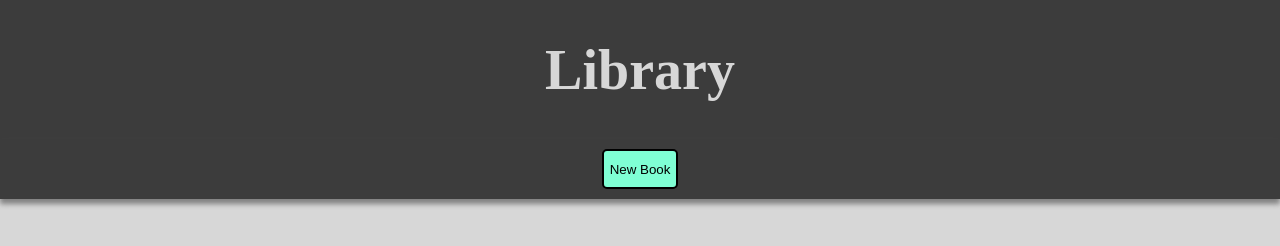
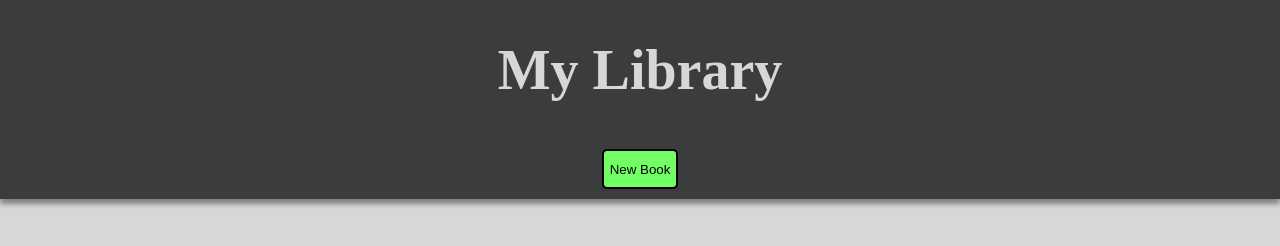
Before and after one commit to perazabg/library, a plain HTML site: page index.html in a window 1280 px wide. Drawn offline with Linux system fonts and the light colour scheme.

Commit message:
small style changes

```diff
--- a/index.html
+++ b/index.html
@@ -3,14 +3,14 @@
   <head>
     <meta charset="UTF-8" />
     <meta name="viewport" content="width=device-width, initial-scale=1.0" />
-    <title>Library</title>
+    <title>My Library</title>
     <script src="main.js" defer></script>
     <link rel="stylesheet" href="styles.css" />
   </head>
   <body>
     <div class="container">
       <div class="header">
-        <h1 class="pageTitle">Library</h1>
+        <h1 class="pageTitle">My Library</h1>
       </div>
       <div class="openBtnContainer">
         <button id="newBookBtn">New Book</button>
--- a/main.js
+++ b/main.js
@@ -34,7 +34,6 @@ Book.prototype.toggleRead = function () {
 };
 
 function toggleRead(index) {
-  console.log("toggleRead");
   myLibrary[index].toggleRead();
   renderLibrary();
 }
--- a/styles.css
+++ b/styles.css
@@ -16,6 +16,7 @@ body{
   background-color: rgb(60, 60, 60);
   color: rgb(215, 215, 215);
   font-size: 28px;
+  margin: 0px;
 }
 
 .openBtnContainer{
@@ -30,7 +31,7 @@ body{
 #newBookBtn{
   border: 2px solid black;
   border-radius: 5px;
-  background-color: aquamarine;
+  background-color: rgb(113, 255, 100);
 }
 
 .bookshelf{
```
